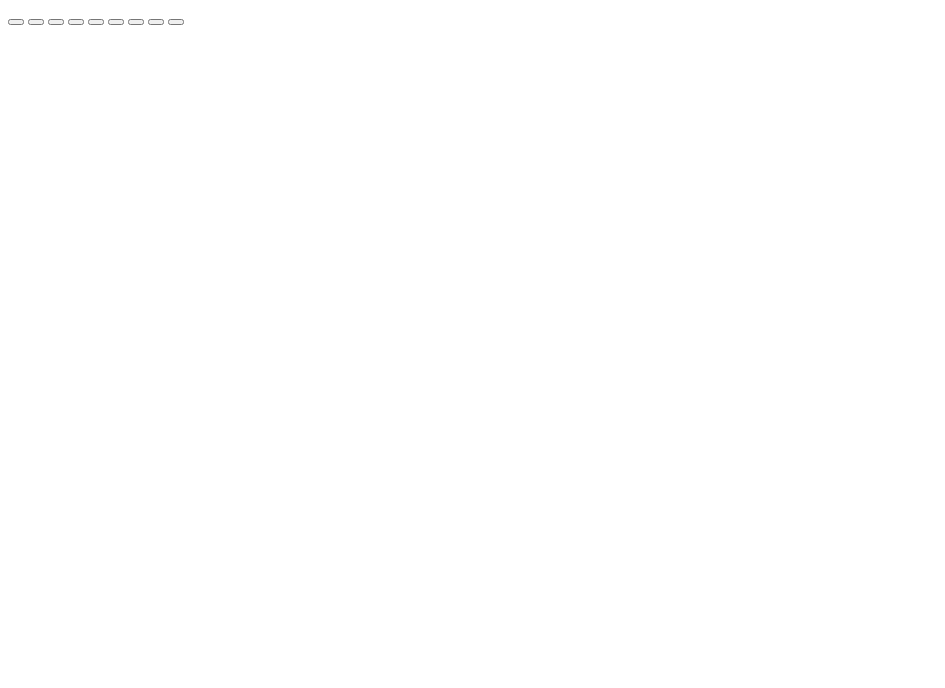
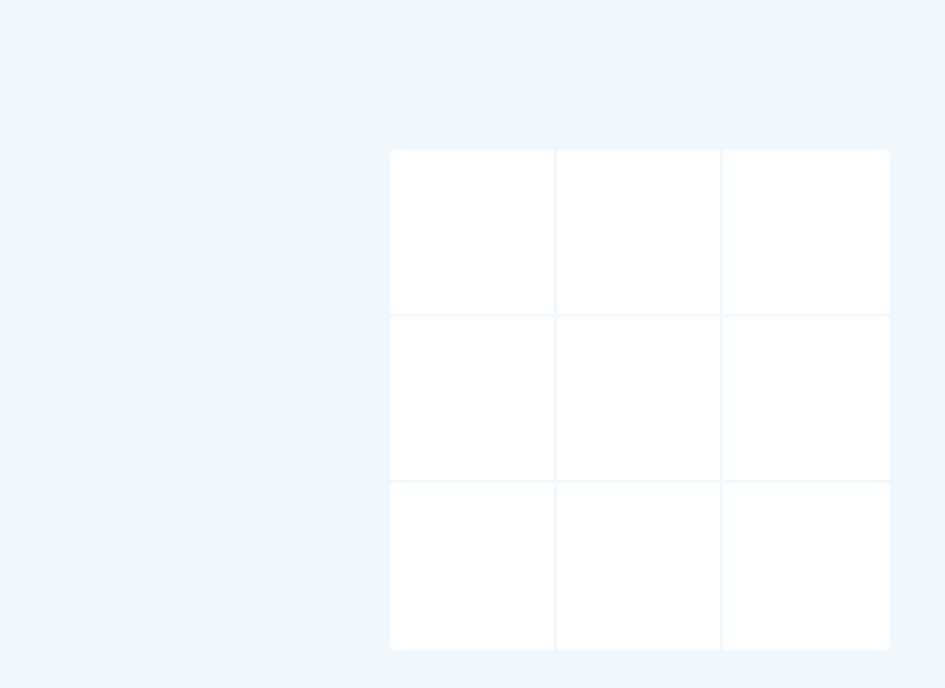
Before and after one commit to kamaladdi34/tic-tac-toe, a plain HTML site: page index.html in a window 1280 px wide. Shown: the whole page, without its empty margins (0-945 px from the left). Drawn offline with Linux system fonts and the light colour scheme.

Commit message:
Add css styles and define tic tac toe grid

```diff
--- a/index.html
+++ b/index.html
@@ -5,9 +5,11 @@
     <meta http-equiv="X-UA-Compatible" content="IE=edge" />
     <meta name="viewport" content="width=device-width, initial-scale=1.0" />
     <script src="script.js" defer></script>
+    <link rel="stylesheet" href="style.css" />
     <title>Tic Tac Toe</title>
   </head>
   <body>
+    <main>
       <div class="board">
         <button data-cell="1"></button>
         <button data-cell="2"></button>
@@ -19,5 +21,6 @@
         <button data-cell="8"></button>
         <button data-cell="9"></button>
       </div>
+    </main>
   </body>
 </html>
--- a/style.css
+++ b/style.css
@@ -0,0 +1,31 @@
+*{
+    box-sizing: border-box;
+    padding: 0px;
+    margin: 0px;
+}
+body{
+    min-height: 100svh;
+    display: flex;
+    justify-content: center;
+    align-items: center;
+    background-color: aliceblue;
+}
+.board{
+    width: min(500px, 100vw);
+    height: min(500px, 100vw);
+    display: grid;
+    grid-template-columns: repeat(3, 1fr);
+    grid-template-rows: repeat(3, 1fr);
+}
+.board > button{
+    border: none;
+    background-color: white;
+    border-right: 3px solid aliceblue;
+    border-bottom: 3px solid aliceblue;
+}
+.board > button:nth-child(3n){
+    border-right: none;
+}
+.board > button:nth-last-child(-n+3){
+    border-bottom: none;
+}
```
Lines whose indentation alone changed are shown as unchanged.
